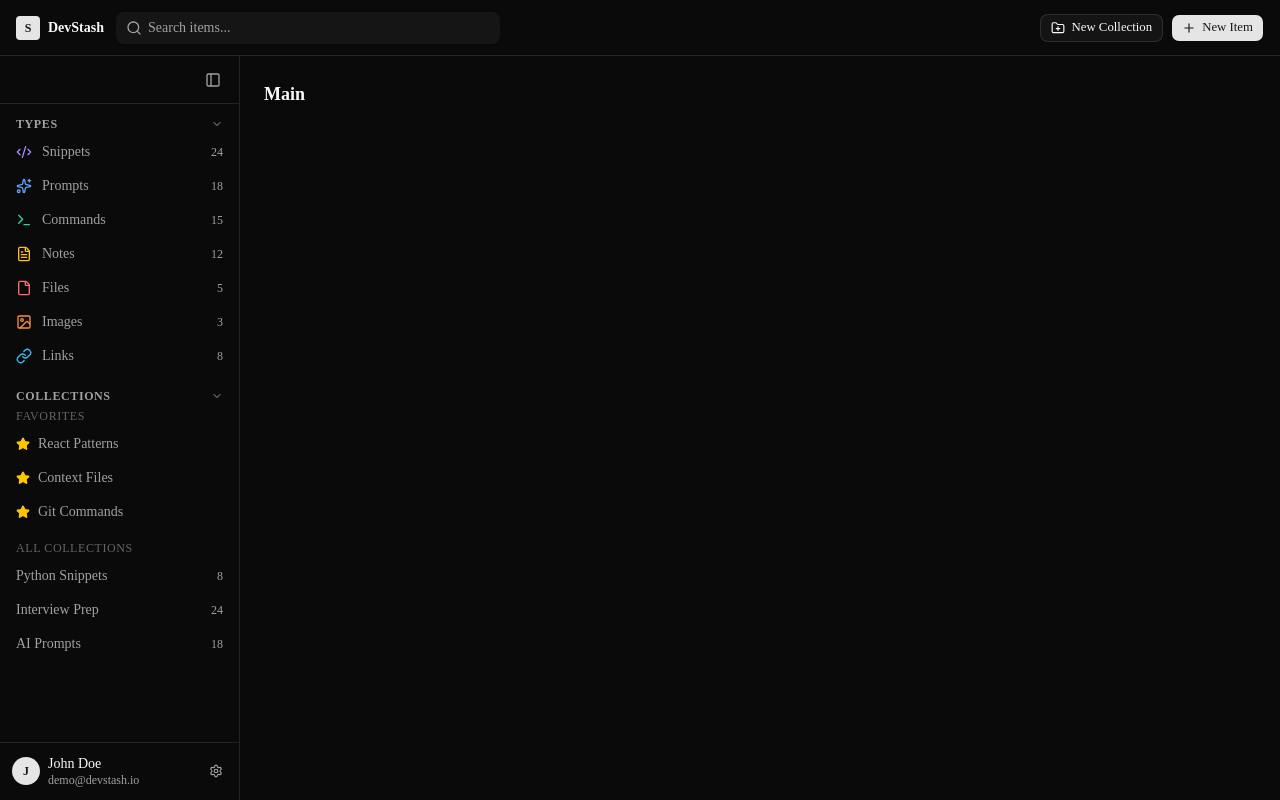
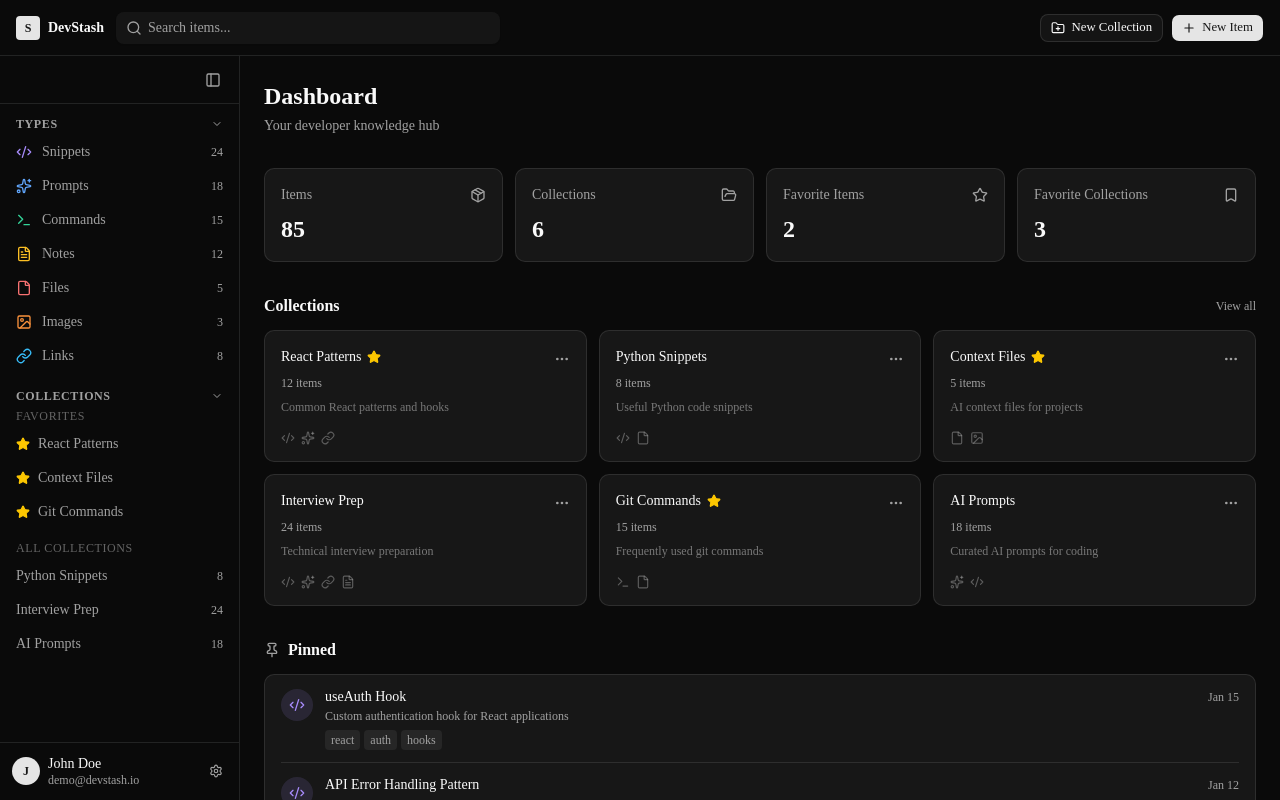
Before and after one commit to pastelnova/devstash, a Next.js app: page /dashboard in a window 1280 px wide. Built offline with nearby package versions, Linux system fonts and the light colour scheme.

Commit message:
feat: dashboard UI phase 3

```diff
--- a/context/current-feature.md
+++ b/context/current-feature.md
@@ -1,20 +1,23 @@
 # Current Feature
 
-<!-- Feature Name -->
+Dashboard UI Phase 3
 
 ## Status
 
-<!-- Not Started|In Progress|Completed -->
-
-Not Started
+In Progress
 
 ## Goals
 
-<!-- Goals & requirements -->
+- 4 stats cards at the top (total items, collections, favorite items, favorite collections)
+- Recent collections section
+- Pinned items section
+- 10 recent items section
+- Use mock data from `src/lib/mock-data.js` directly
 
 ## Notes
 
-<!-- Any extra notes -->
+- Reference screenshot: `context/screenshots/dashboard-ui-main.png`
+- Full spec: `context/features/dashboard-phase-3-spec.md`
 
 ## History
 
--- a/src/app/dashboard/page.tsx
+++ b/src/app/dashboard/page.tsx
@@ -1,9 +1,22 @@
 import { DashboardShell } from '@/components/dashboard/DashboardShell'
+import { StatsCards } from '@/components/dashboard/StatsCards'
+import { CollectionsSection } from '@/components/dashboard/CollectionsSection'
+import { PinnedItems } from '@/components/dashboard/PinnedItems'
+import { RecentItems } from '@/components/dashboard/RecentItems'
 
 export default function DashboardPage() {
   return (
     <DashboardShell>
-      <h2 className="text-lg font-semibold">Main</h2>
+      <div className="space-y-8">
+        <div>
+          <h1 className="text-2xl font-semibold">Dashboard</h1>
+          <p className="text-sm text-muted-foreground mt-1">Your developer knowledge hub</p>
+        </div>
+        <StatsCards />
+        <CollectionsSection />
+        <PinnedItems />
+        <RecentItems />
+      </div>
     </DashboardShell>
   )
 }
--- /dev/null
+++ b/src/components/dashboard/CollectionsSection.tsx
@@ -0,0 +1,57 @@
+import Link from 'next/link'
+import { Star, MoreHorizontal, Code2, Sparkles, Terminal, FileText, File, Image, Link as LinkIcon } from 'lucide-react'
+import { mockCollections } from '@/lib/mock-data'
+
+const typeIconMap: Record<string, React.ElementType> = {
+  code: Code2,
+  sparkles: Sparkles,
+  terminal: Terminal,
+  'file-text': FileText,
+  file: File,
+  image: Image,
+  link: LinkIcon,
+}
+
+export function CollectionsSection() {
+  return (
+    <section>
+      <div className="flex items-center justify-between mb-3">
+        <h2 className="text-base font-semibold">Collections</h2>
+        <Link
+          href="/collections"
+          className="text-xs text-muted-foreground hover:text-foreground transition-colors"
+        >
+          View all
+        </Link>
+      </div>
+      <div className="grid grid-cols-1 sm:grid-cols-2 lg:grid-cols-3 gap-3">
+        {mockCollections.map((col) => (
+          <div
+            key={col.id}
+            className="rounded-lg border border-border bg-card p-4 hover:bg-muted/30 transition-colors"
+          >
+            <div className="flex items-start justify-between mb-1">
+              <div className="flex items-center gap-1.5 min-w-0">
+                <span className="font-medium text-sm truncate">{col.name}</span>
+                {col.isFavorite && (
+                  <Star className="h-3.5 w-3.5 text-yellow-400 fill-yellow-400 shrink-0" />
+                )}
+              </div>
+              <button className="p-1 rounded text-muted-foreground hover:text-foreground hover:bg-muted transition-colors shrink-0 -mr-1">
+                <MoreHorizontal className="h-4 w-4" />
+              </button>
+            </div>
+            <p className="text-xs text-muted-foreground mb-2">{col.itemCount} items</p>
+            <p className="text-xs text-muted-foreground/70 mb-4 line-clamp-2">{col.description}</p>
+            <div className="flex items-center gap-1.5">
+              {col.icons.map((iconKey, i) => {
+                const Icon = typeIconMap[iconKey] ?? File
+                return <Icon key={i} className="h-3.5 w-3.5 text-muted-foreground/50" />
+              })}
+            </div>
+          </div>
+        ))}
+      </div>
+    </section>
+  )
+}
--- /dev/null
+++ b/src/components/dashboard/ItemRow.tsx
@@ -0,0 +1,59 @@
+import { Code2, Sparkles, Terminal, FileText, File, Image, Link as LinkIcon } from 'lucide-react'
+import { mockItemTypes } from '@/lib/mock-data'
+
+const typeIconMap: Record<string, React.ElementType> = {
+  code: Code2,
+  sparkles: Sparkles,
+  terminal: Terminal,
+  'file-text': FileText,
+  file: File,
+  image: Image,
+  link: LinkIcon,
+}
+
+interface Item {
+  id: string
+  title: string
+  description?: string | null
+  typeId: string
+  tags: string[]
+  createdAt: string
+}
+
+export function ItemRow({ item }: { item: Item }) {
+  const type = mockItemTypes.find((t) => t.id === item.typeId)
+  const Icon = type ? (typeIconMap[type.icon] ?? File) : File
+  const iconColor = type?.color ?? '#94a3b8'
+
+  const date = new Date(item.createdAt).toLocaleDateString('en-US', {
+    month: 'short',
+    day: 'numeric',
+  })
+
+  return (
+    <div className="flex items-start gap-3 py-3 border-b border-border last:border-0">
+      <div
+        className="h-8 w-8 rounded-full flex items-center justify-center shrink-0 mt-0.5"
+        style={{ backgroundColor: `${iconColor}22` }}
+      >
+        <Icon className="h-4 w-4" style={{ color: iconColor }} />
+      </div>
+      <div className="flex-1 min-w-0">
+        <p className="text-sm font-medium leading-snug">{item.title}</p>
+        {item.description && (
+          <p className="text-xs text-muted-foreground mt-0.5 line-clamp-1">{item.description}</p>
+        )}
+        {item.tags.length > 0 && (
+          <div className="flex flex-wrap gap-1 mt-1.5">
+            {item.tags.map((tag) => (
+              <span key={tag} className="px-1.5 py-0.5 rounded text-xs bg-muted text-muted-foreground">
+                {tag}
+              </span>
+            ))}
+          </div>
+        )}
+      </div>
+      <time className="text-xs text-muted-foreground shrink-0 mt-0.5">{date}</time>
+    </div>
+  )
+}
--- /dev/null
+++ b/src/components/dashboard/PinnedItems.tsx
@@ -0,0 +1,23 @@
+import { Pin } from 'lucide-react'
+import { mockItems } from '@/lib/mock-data'
+import { ItemRow } from './ItemRow'
+
+export function PinnedItems() {
+  const pinned = mockItems.filter((i) => i.isPinned)
+
+  if (pinned.length === 0) return null
+
+  return (
+    <section>
+      <div className="flex items-center gap-2 mb-3">
+        <Pin className="h-4 w-4 text-muted-foreground" />
+        <h2 className="text-base font-semibold">Pinned</h2>
+      </div>
+      <div className="rounded-lg border border-border bg-card px-4">
+        {pinned.map((item) => (
+          <ItemRow key={item.id} item={item} />
+        ))}
+      </div>
+    </section>
+  )
+}
--- /dev/null
+++ b/src/components/dashboard/RecentItems.tsx
@@ -0,0 +1,19 @@
+import { mockItems } from '@/lib/mock-data'
+import { ItemRow } from './ItemRow'
+
+export function RecentItems() {
+  const recent = [...mockItems]
+    .sort((a, b) => new Date(b.createdAt).getTime() - new Date(a.createdAt).getTime())
+    .slice(0, 10)
+
+  return (
+    <section>
+      <h2 className="text-base font-semibold mb-3">Recent Items</h2>
+      <div className="rounded-lg border border-border bg-card px-4">
+        {recent.map((item) => (
+          <ItemRow key={item.id} item={item} />
+        ))}
+      </div>
+    </section>
+  )
+}
--- /dev/null
+++ b/src/components/dashboard/StatsCards.tsx
@@ -0,0 +1,30 @@
+import { mockCollections, mockItems, mockItemTypes } from '@/lib/mock-data'
+import { Package, FolderOpen, Star, Bookmark } from 'lucide-react'
+
+const totalItems = mockItemTypes.reduce((sum, t) => sum + t.count, 0)
+const totalCollections = mockCollections.length
+const favoriteItems = mockItems.filter((i) => i.isFavorite).length
+const favoriteCollections = mockCollections.filter((c) => c.isFavorite).length
+
+const stats = [
+  { label: 'Items', value: totalItems, icon: Package },
+  { label: 'Collections', value: totalCollections, icon: FolderOpen },
+  { label: 'Favorite Items', value: favoriteItems, icon: Star },
+  { label: 'Favorite Collections', value: favoriteCollections, icon: Bookmark },
+]
+
+export function StatsCards() {
+  return (
+    <div className="grid grid-cols-2 lg:grid-cols-4 gap-3">
+      {stats.map(({ label, value, icon: Icon }) => (
+        <div key={label} className="rounded-lg border border-border bg-card p-4">
+          <div className="flex items-center justify-between mb-2">
+            <span className="text-sm text-muted-foreground">{label}</span>
+            <Icon className="h-4 w-4 text-muted-foreground" />
+          </div>
+          <p className="text-2xl font-semibold">{value}</p>
+        </div>
+      ))}
+    </div>
+  )
+}
```
